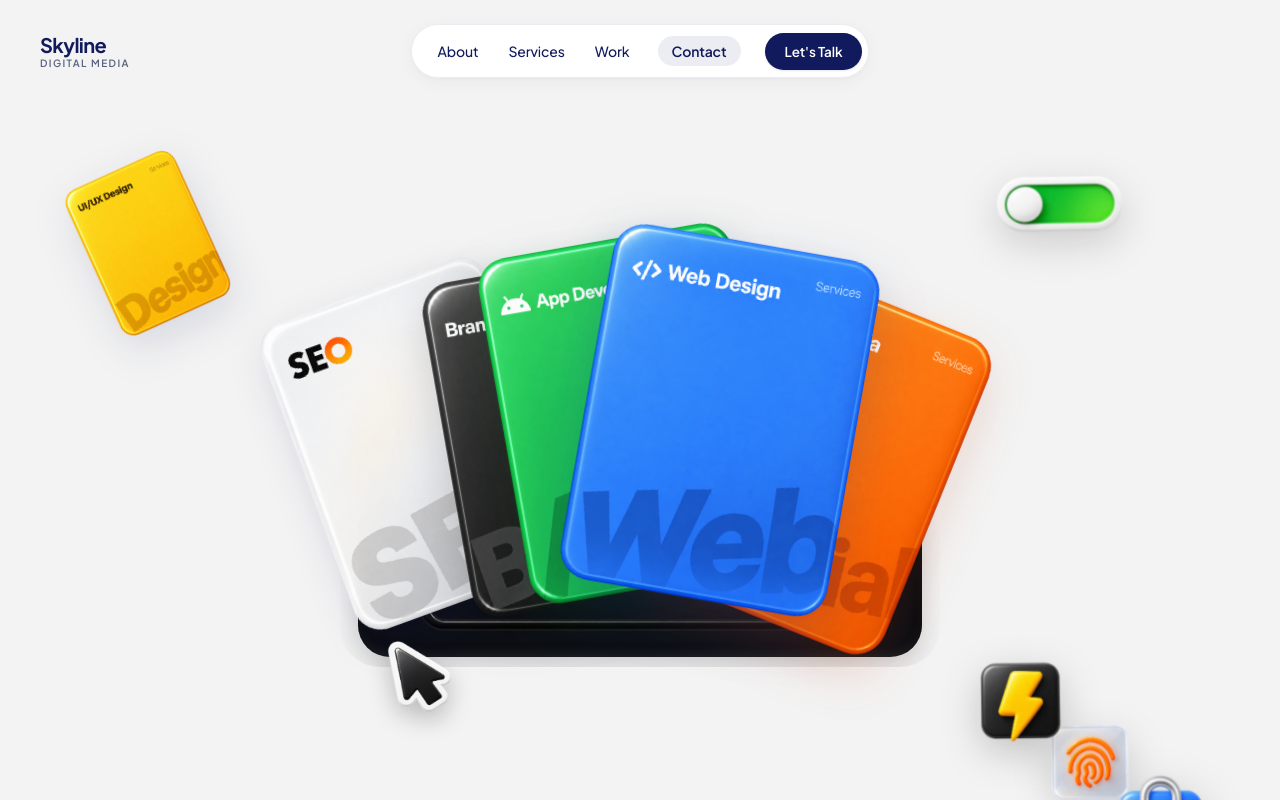
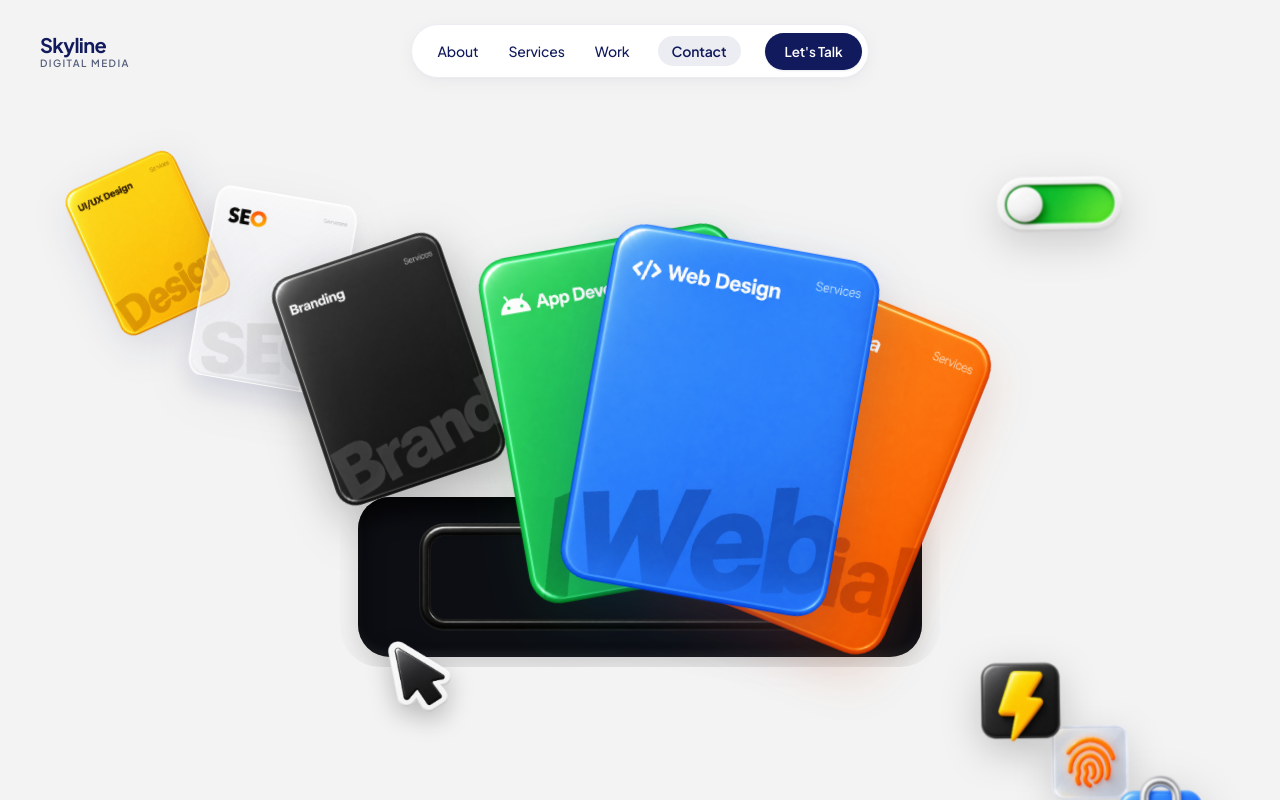
Before and after one commit to akash-zeroDev/skyline-landingPage, a React (Vite) app: page / in a window 1280 px wide. Shown: the top 800 px of the page. Built offline with nearby package versions, Linux system fonts and the light colour scheme.

Commit message:
brand card

```diff
--- a/src/components/hero/BrandingCard.tsx
+++ b/src/components/hero/BrandingCard.tsx
@@ -1,72 +1,67 @@
 import React from 'react';
 import { motion, type Variants } from 'framer-motion';
-import brandingImage from '../../assets/branding.png';
+import brandingCardImage from '../../assets/brandingCardCropped.png';
+import { CARD_LAYOUT } from './cardLayout';
+
+const config = CARD_LAYOUT.branding;
 
 /**
  * Framer Motion Animation Variants for the Glossy Black "Branding" Service Card
  *
- * Sequence Breakdown:
- *  0%   (Slot/Hidden):   y: 500px, x: 0px, rotateZ: 0deg, scale: 1, opacity: 0, blur(10px)
- *  40%  (Peak Overshoot): y: -50px, x: -25px, rotateZ: -6deg, scale: 1, opacity: 1, blur(2px)
- *  100% (Final Settle):   y: -10px, x: -60px, rotateZ: -12deg, scale: 0.95, opacity: 1, blur(0px)
+ * - Positioned on master 1536x1024 artboard via responsive percentage center
+ * - Unrotated size: 208.3px x 281.0px (aspect ratio 0.741)
+ * - Final rotation: -19.1 degrees (Counter-Clockwise)
+ * - Resting center: (463.2px, 439.8px) -> 30.1563% left, 42.9492% top
+ * - Overlap: Sits above White SEO card (z:20) and below upcoming Green card (z:40)
  */
 export const brandingCardVariants: Variants = {
   hidden: {
-    x: 0,
-    y: 500,
+    y: 400,
     rotateZ: 0,
-    scale: 1,
+    scale: 0.9,
     opacity: 0,
     filter: 'blur(10px) drop-shadow(0 10px 15px rgba(0,0,0,0.08))',
   },
   visible: {
-    // Tighter bezier arc than Card 1 & Card 2 to prevent collision during flight, settling at spread position
-    x: [0, -25, -70],
-    y: [500, -50, 5],
-    rotateZ: [0, -5, -10],
-    scale: [1, 0.98, 0.95],
+    // Curves upward into final resting angle and position
+    y: [400, -20, 0],
+    rotateZ: [0, -8, config.rotation],
+    scale: [0.9, 1.02, 1],
     opacity: [0, 1, 1],
-    // Glossy black dynamic specular depth & shadow
     filter: [
-      'blur(10px) drop-shadow(0 15px 15px rgba(0,0,0,0.10))',
-      'blur(2px) drop-shadow(0 35px 32px rgba(0,0,0,0.30))',
-      'blur(0px) drop-shadow(0 18px 24px rgba(0,0,0,0.18))',
+      'blur(10px) drop-shadow(0 10px 15px rgba(0,0,0,0.08))',
+      'blur(2px) drop-shadow(0 32px 30px rgba(0,0,0,0.35))',
+      'blur(0px) drop-shadow(0 18px 24px rgba(0,0,0,0.28))',
     ],
     transition: {
       duration: 1.4,
       times: [0, 0.4, 1],
       ease: ['easeOut', [0.16, 1, 0.3, 1]],
-      delay: 0.5, // 0.15s stagger after Card 2 (delay 0.35s)
+      delay: config.spring.delay,
     },
   },
 };
 
-/**
- * Alternative variant using direct spring physics for final settle:
- * transition: { type: "spring", stiffness: 60, damping: 14, mass: 1, delay: 0.5 }
- */
 export const brandingCardSpringVariants: Variants = {
   hidden: {
-    x: 0,
-    y: 500,
+    y: 400,
     rotateZ: 0,
-    scale: 1,
+    scale: 0.9,
     opacity: 0,
     filter: 'blur(10px) drop-shadow(0 10px 15px rgba(0,0,0,0.08))',
   },
   visible: {
-    x: -70,
-    y: 5,
-    rotateZ: -10,
-    scale: 0.95,
+    y: 0,
+    rotateZ: config.rotation,
+    scale: 1,
     opacity: 1,
-    filter: 'blur(0px) drop-shadow(0 18px 24px rgba(0,0,0,0.18))',
+    filter: 'blur(0px) drop-shadow(0 18px 24px rgba(0,0,0,0.28))',
     transition: {
       type: 'spring',
-      stiffness: 60,
-      damping: 14,
-      mass: 1,
-      delay: 0.5,
+      stiffness: config.spring.stiffness,
+      damping: config.spring.damping,
+      mass: config.spring.mass,
+      delay: config.spring.delay,
     },
   },
 };
@@ -80,43 +75,87 @@ export const BrandingCard: React.FC<BrandingCardProps> = ({
   className = '',
   useSpringDirect = false,
 }) => {
+  // Support instant resting-pose query param for automated verification screenshotting
+  const isInstant =
+    typeof window !== 'undefined' &&
+    (window.location.search.includes('instant') || window.location.search.includes('debug'));
+
   return (
+    <div
+      className={`branding-card-positioner ${className}`}
+      style={{
+        position: 'absolute',
+        left: `${config.leftPct}%`,
+        top: `${config.topPct}%`,
+        width: `${config.widthPct}%`,
+        height: `${config.heightPct}%`,
+        transform: 'translate(-50%, -50%)',
+        transformOrigin: '50% 50%',
+        zIndex: config.zIndex, // 30: above White (20) & Yellow (10), below Green (40)
+        pointerEvents: 'auto',
+      }}
+    >
       <motion.div
-      className={`branding-service-card ${className}`}
+        className="branding-card-motion"
         variants={useSpringDirect ? brandingCardSpringVariants : brandingCardVariants}
         initial="hidden"
-      whileInView="visible"
-      viewport={{ once: true, amount: 0.2 }}
+        animate="visible"
         style={{
-        position: 'absolute',
-        transformOrigin: 'center center',
-        zIndex: 30, // Layered above White SEO card (z:20) and below upcoming Green card (z:40)
-        width: '320px',
-        maxWidth: '90vw',
-        background: 'transparent',
-        border: 'none',
-        overflow: 'visible',
-        willChange: 'transform, opacity, filter',
+          width: '100%',
+          height: '100%',
+          transformOrigin: '50% 50%',
+          position: 'relative',
           cursor: 'pointer',
+          willChange: 'transform, filter, opacity',
+        }}
+        {...(isInstant
+          ? {
+              initial: {
+                y: 0,
+                rotateZ: config.rotation,
+                scale: 1,
+                opacity: 1,
+                filter: 'blur(0px) drop-shadow(0 18px 24px rgba(0,0,0,0.28))',
+              },
+              animate: {
+                y: 0,
+                rotateZ: config.rotation,
+                scale: 1,
+                opacity: 1,
+                filter: 'blur(0px) drop-shadow(0 18px 24px rgba(0,0,0,0.28))',
+              },
+              transition: { duration: 0, delay: 0 },
+            }
+          : {})}
+      >
+        {/* Glossy Black 3D Card Surface */}
+        <div
+          className="branding-card-surface"
+          style={{
+            width: '100%',
+            height: '100%',
+            borderRadius: '7.5%', // Corresponds to ~16px corner radius at 214.5px width
+            overflow: 'hidden',
+            position: 'relative',
+            boxShadow: 'inset 0 1px 1.5px rgba(255, 255, 255, 0.35)',
           }}
         >
           <img
-        src={brandingImage}
+            src={brandingCardImage}
             alt="Branding Glossy Black Service Card"
             style={{
               width: '100%',
-          height: 'auto',
+              height: '100%',
               objectFit: 'contain',
               display: 'block',
               userSelect: 'none',
               pointerEvents: 'none',
-          background: 'transparent',
-          border: 'none',
-          outline: 'none',
             }}
             draggable={false}
           />
+        </div>
       </motion.div>
+    </div>
   );
 };
 
--- a/src/components/hero/SeoCard.tsx
+++ b/src/components/hero/SeoCard.tsx
@@ -1,71 +1,67 @@
 import React from 'react';
 import { motion, type Variants } from 'framer-motion';
-import seoImage from '../../assets/seo.png';
+import seoCardDecal from '../../assets/seoCardDecal.png';
+import { CARD_LAYOUT } from './cardLayout';
+
+const config = CARD_LAYOUT.seo;
 
 /**
  * Framer Motion Animation Variants for the White Frosted Glass "SEO" Service Card
  *
- * Staggered Sequence:
- *  0%   (Slot/Hidden):   y: 500px, x: 0px, rotateZ: 0deg, scale: 1, opacity: 0, blur(10px)
- *  40%  (Peak Overshoot): y: -50px, x: -50px, rotateZ: -8deg, scale: 1, opacity: 1, blur(2px)
- *  100% (Final Settle):   y: 20px, x: -180px, rotateZ: -15deg, scale: 0.92, opacity: 1, blur(0px)
+ * - Positioned on master 1536x1024 artboard via responsive percentage center
+ * - Unrotated size: 169.2px x 229.6px (aspect ratio 0.737)
+ * - Final rotation: +9.8 degrees (Clockwise)
+ * - Resting center: (325.5px, 348.0px) -> 21.1914% left, 33.9844% top
+ * - Overlap: Sits above Yellow UI/UX card (z:10) and below Black Branding card (z:30)
  */
 export const seoCardVariants: Variants = {
   hidden: {
-    x: 0,
-    y: 500,
+    y: 380,
     rotateZ: 0,
-    scale: 1,
+    scale: 0.9,
     opacity: 0,
-    filter: 'blur(10px) drop-shadow(0 10px 15px rgba(0,0,0,0.05))',
+    filter: 'blur(10px) drop-shadow(0 8px 10px rgba(0,0,0,0.04))',
   },
   visible: {
-    // Tighter bezier arc than Card 1 to prevent collision during flight, settling at spread position
-    x: [0, -60, -220],
-    y: [500, -50, 15],
-    rotateZ: [0, -10, -20],
-    scale: [1, 0.98, 0.90],
+    // Curves upward into final resting angle and position
+    y: [380, -20, 0],
+    rotateZ: [0, 3, config.rotation],
+    scale: [0.9, 1.02, 1],
     opacity: [0, 1, 1],
-    // Frosted glass dynamic shadow & blur reduction
     filter: [
-      'blur(10px) drop-shadow(0 15px 15px rgba(0,0,0,0.06))',
-      'blur(2px) drop-shadow(0 34px 30px rgba(17,26,92,0.22))',
-      'blur(0px) drop-shadow(0 16px 20px rgba(17,26,92,0.12))',
+      'blur(10px) drop-shadow(0 8px 10px rgba(0,0,0,0.04))',
+      'blur(2px) drop-shadow(0 28px 24px rgba(17,26,92,0.20))',
+      'blur(0px) drop-shadow(0 14px 22px rgba(17,26,92,0.10))',
     ],
     transition: {
       duration: 1.4,
       times: [0, 0.4, 1],
       ease: ['easeOut', [0.16, 1, 0.3, 1]],
-      delay: 0.35, // 0.15s stagger after first card
+      delay: config.spring.delay,
     },
   },
 };
 
-/**
- * Alternative variant using direct spring physics for final settle
- */
 export const seoCardSpringVariants: Variants = {
   hidden: {
-    x: 0,
-    y: 500,
+    y: 380,
     rotateZ: 0,
-    scale: 1,
+    scale: 0.9,
     opacity: 0,
-    filter: 'blur(10px) drop-shadow(0 10px 15px rgba(0,0,0,0.05))',
+    filter: 'blur(10px) drop-shadow(0 8px 10px rgba(0,0,0,0.04))',
   },
   visible: {
-    x: -220,
-    y: 15,
-    rotateZ: -20,
-    scale: 0.90,
+    y: 0,
+    rotateZ: config.rotation,
+    scale: 1,
     opacity: 1,
-    filter: 'blur(0px) drop-shadow(0 16px 20px rgba(17,26,92,0.12))',
+    filter: 'blur(0px) drop-shadow(0 14px 22px rgba(17,26,92,0.10))',
     transition: {
       type: 'spring',
-      stiffness: 60,
-      damping: 14,
-      mass: 1,
-      delay: 0.35,
+      stiffness: config.spring.stiffness,
+      damping: config.spring.damping,
+      mass: config.spring.mass,
+      delay: config.spring.delay,
     },
   },
 };
@@ -79,67 +75,92 @@ export const SeoCard: React.FC<SeoCardProps> = ({
   className = '',
   useSpringDirect = false,
 }) => {
+  // Support instant resting-pose query param for automated verification screenshotting
   const isInstant =
     typeof window !== 'undefined' &&
     (window.location.search.includes('instant') || window.location.search.includes('debug'));
 
   return (
+    <div
+      className={`seo-card-positioner ${className}`}
+      style={{
+        position: 'absolute',
+        left: `${config.leftPct}%`,
+        top: `${config.topPct}%`,
+        width: `${config.widthPct}%`,
+        height: `${config.heightPct}%`,
+        transform: 'translate(-50%, -50%)',
+        transformOrigin: '50% 50%',
+        zIndex: config.zIndex, // 20: above yellow (10), below black (30)
+        pointerEvents: 'auto',
+      }}
+    >
       <motion.div
-      className={`seo-service-card ${className}`}
+        className="seo-card-motion"
         variants={useSpringDirect ? seoCardSpringVariants : seoCardVariants}
         initial="hidden"
         animate="visible"
+        style={{
+          width: '100%',
+          height: '100%',
+          transformOrigin: '50% 50%',
+          position: 'relative',
+          cursor: 'pointer',
+          willChange: 'transform',
+        }}
         {...(isInstant
           ? {
               initial: {
-              x: -220,
-              y: 15,
-              rotateZ: -20,
-              scale: 0.9,
+                y: 0,
+                rotateZ: config.rotation,
+                scale: 1,
                 opacity: 1,
-              filter: 'blur(0px) drop-shadow(0 16px 20px rgba(17,26,92,0.12))',
+                filter: 'blur(0px) drop-shadow(0 14px 22px rgba(17,26,92,0.10))',
               },
               animate: {
-              x: -220,
-              y: 15,
-              rotateZ: -20,
-              scale: 0.9,
+                y: 0,
+                rotateZ: config.rotation,
+                scale: 1,
                 opacity: 1,
-              filter: 'blur(0px) drop-shadow(0 16px 20px rgba(17,26,92,0.12))',
+                filter: 'blur(0px) drop-shadow(0 14px 22px rgba(17,26,92,0.10))',
               },
               transition: { duration: 0, delay: 0 },
             }
           : {})}
+      >
+        {/* Frosted Glass 3D Card Surface */}
+        <div
+          className="seo-card-surface"
           style={{
-        position: 'absolute',
-        transformOrigin: 'center center',
-        zIndex: 20, // Sits above Yellow UI/UX card (z:10) and behind upcoming Black card (z:30)
-        width: '320px',
-        maxWidth: '90vw',
-        background: 'transparent',
-        border: 'none',
-        overflow: 'visible',
-        willChange: 'transform, opacity, filter',
-        cursor: 'pointer',
+            width: '100%',
+            height: '100%',
+            borderRadius: '9.4%', // Corresponds to 16px corner radius at 171px width
+            overflow: 'hidden',
+            position: 'relative',
+            background: 'linear-gradient(135deg, rgba(255, 255, 255, 0.58) 0%, rgba(245, 247, 252, 0.42) 100%)',
+            backdropFilter: 'blur(16px)',
+            WebkitBackdropFilter: 'blur(16px)',
+            border: '1px solid rgba(255, 255, 255, 0.65)',
+            boxShadow: 'inset 0 1px 2px rgba(255, 255, 255, 0.9), inset 0 0 0 1px rgba(255, 255, 255, 0.35), 0 14px 24px rgba(17, 26, 92, 0.08)',
           }}
         >
+          {/* Card Decal Graphics (SEO Logo, Services Label, SEO Watermark, Edge Highlights) */}
           <img
-        src={seoImage}
+            src={seoCardDecal}
             alt="SEO White Frosted Glass Service Card"
             style={{
               width: '100%',
-          height: 'auto',
+              height: '100%',
               objectFit: 'contain',
               display: 'block',
               userSelect: 'none',
               pointerEvents: 'none',
-          background: 'transparent',
-          border: 'none',
-          outline: 'none',
             }}
             draggable={false}
           />
+        </div>
       </motion.div>
+    </div>
   );
 };
 
--- a/src/components/hero/cardLayout.ts
+++ b/src/components/hero/cardLayout.ts
@@ -62,6 +62,56 @@ export const CARD_LAYOUT = {
       delay: 0.2,
     },
   },
+  seo: {
+    id: 'seo',
+    name: 'SEO',
+    watermark: 'SEO',
+    artboardWidth: 1536,
+    artboardHeight: 1024,
+    centerX: 327.0,
+    centerY: 348.5,
+    width: 172.0,
+    height: 230.5,
+    rotation: 9.8,
+    borderRadius: 16,
+    zIndex: 20,
+    // Calibrated percentage coordinates for sub-pixel 1536x1024 alignment
+    leftPct: (327.0 / 1536) * 100, // 21.2891%
+    topPct: (348.5 / 1024) * 100,  // 34.0332%
+    widthPct: (172.0 / 1536) * 100, // 11.1979%
+    heightPct: (230.5 / 1024) * 100, // 22.5098%
+    spring: {
+      stiffness: 60,
+      damping: 14,
+      mass: 1,
+      delay: 0.35,
+    },
+  },
+  branding: {
+    id: 'branding',
+    name: 'Branding',
+    watermark: 'Brand',
+    artboardWidth: 1536,
+    artboardHeight: 1024,
+    centerX: 467.2,
+    centerY: 442.4,
+    width: 214.5,
+    height: 288.5,
+    rotation: -18.6,
+    borderRadius: 16,
+    zIndex: 30,
+    // Calibrated percentage coordinates for sub-pixel 1536x1024 alignment
+    leftPct: (467.2 / 1536) * 100, // 30.4167%
+    topPct: (442.4 / 1024) * 100,  // 43.2031%
+    widthPct: (214.5 / 1536) * 100, // 13.9648%
+    heightPct: (288.5 / 1024) * 100, // 28.1738%
+    spring: {
+      stiffness: 60,
+      damping: 14,
+      mass: 1,
+      delay: 0.5,
+    },
+  },
 } as const;
 
 export default CARD_LAYOUT;
```
Also changed, not shown: src/assets/brandingCardCropped.png (added), src/assets/seoCardDecal.png (added). Lines whose indentation alone changed are shown as unchanged.
